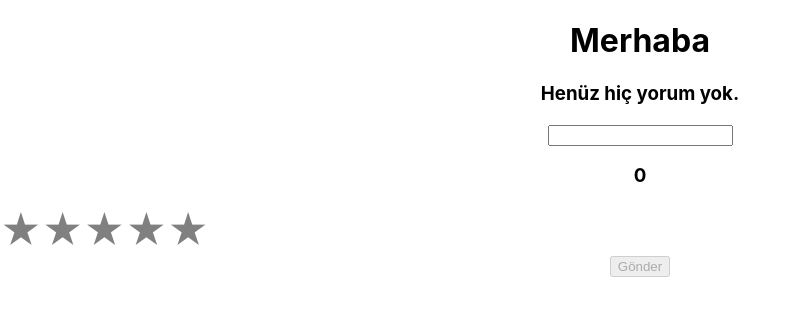
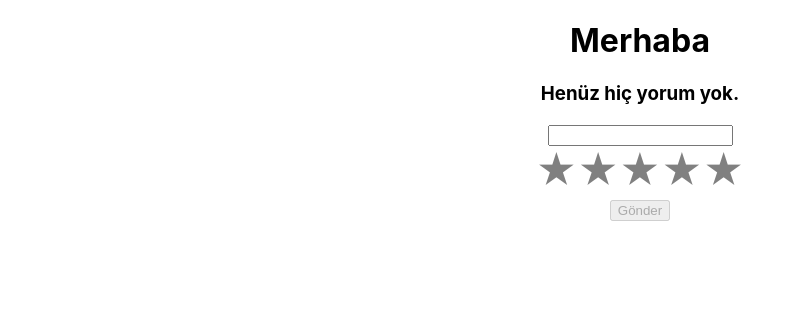
Before and after one commit to 94-Istanbul-Front-End-Bootcamp/odev-4-Neim-Ramazanoglu, a React (Create React App) app in the folder rating-app/: page / in a window 1280 px wide. Shown: the top 316 px of the page, without its empty margins (0-799 px from the left). Built offline with nearby package versions, Linux system fonts and the light colour scheme.

Commit message:
stars css done

```diff
--- a/rating-app/src/components/ListComp/List.css
+++ b/rating-app/src/components/ListComp/List.css
@@ -0,0 +1,4 @@
+.stars{
+    display: inline-block;
+    text-align: center;
+}
--- a/rating-app/src/components/ListComp/List.js
+++ b/rating-app/src/components/ListComp/List.js
@@ -31,6 +31,7 @@ const List = () => {
   return (
     <div>
       <form className="input" onSubmit={handleSubmit}>
+
         <h3>{text.length === 0 ? "Henüz hiç yorum yok." : ""}</h3>
         {text.map((a, i) => {
           return (
@@ -40,17 +41,15 @@ const List = () => {
             </div>
           );
         })}
-        <input type="text" value={userInput} onChange={onInputChange} />
-        <h3>{editing}</h3>
-        <div>
-          <ReactStars
+        <input type="text" value={userInput} onChange={onInputChange} /><br></br>
+        <div className="stars">
+      <ReactStars
             count={5}
             onChange={(ratingChanged)}
             size={40}
             activeColor="#ffd700"
           />
-        </div>
-
+            </div><br></br>
         <button onClick={btnYorum} disabled={disabled}>Gönder</button>
       </form>
     </div>
```
